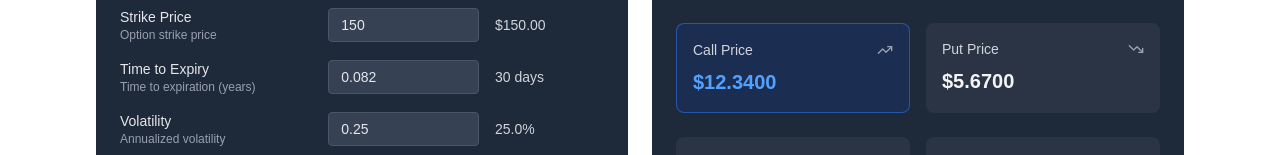
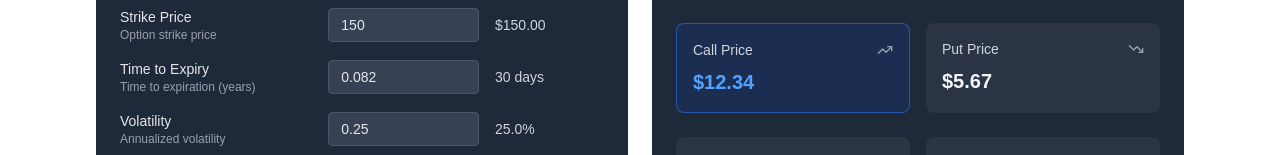
Before and after one commit to DavidYu75/black-scholes, a Next.js app in the folder frontend/: page /test in a window 1280 px wide. Shown: the part 253-408 px from the top of the page. Built offline with nearby package versions, Linux system fonts and the light colour scheme.

Commit message:
adjust results display to round to two decimal

```diff
--- a/frontend/src/components/ResultsDisplay.tsx
+++ b/frontend/src/components/ResultsDisplay.tsx
@@ -88,7 +88,7 @@ export default function ResultsDisplay({
     );
   }
 
-  const formatPrice = (value: number) => `$${value.toFixed(4)}`;
+  const formatPrice = (value: number) => `$${value.toFixed(2)}`;
   const formatPercent = (value: number) => `${(value * 100).toFixed(2)}%`;
 
   return (
```
